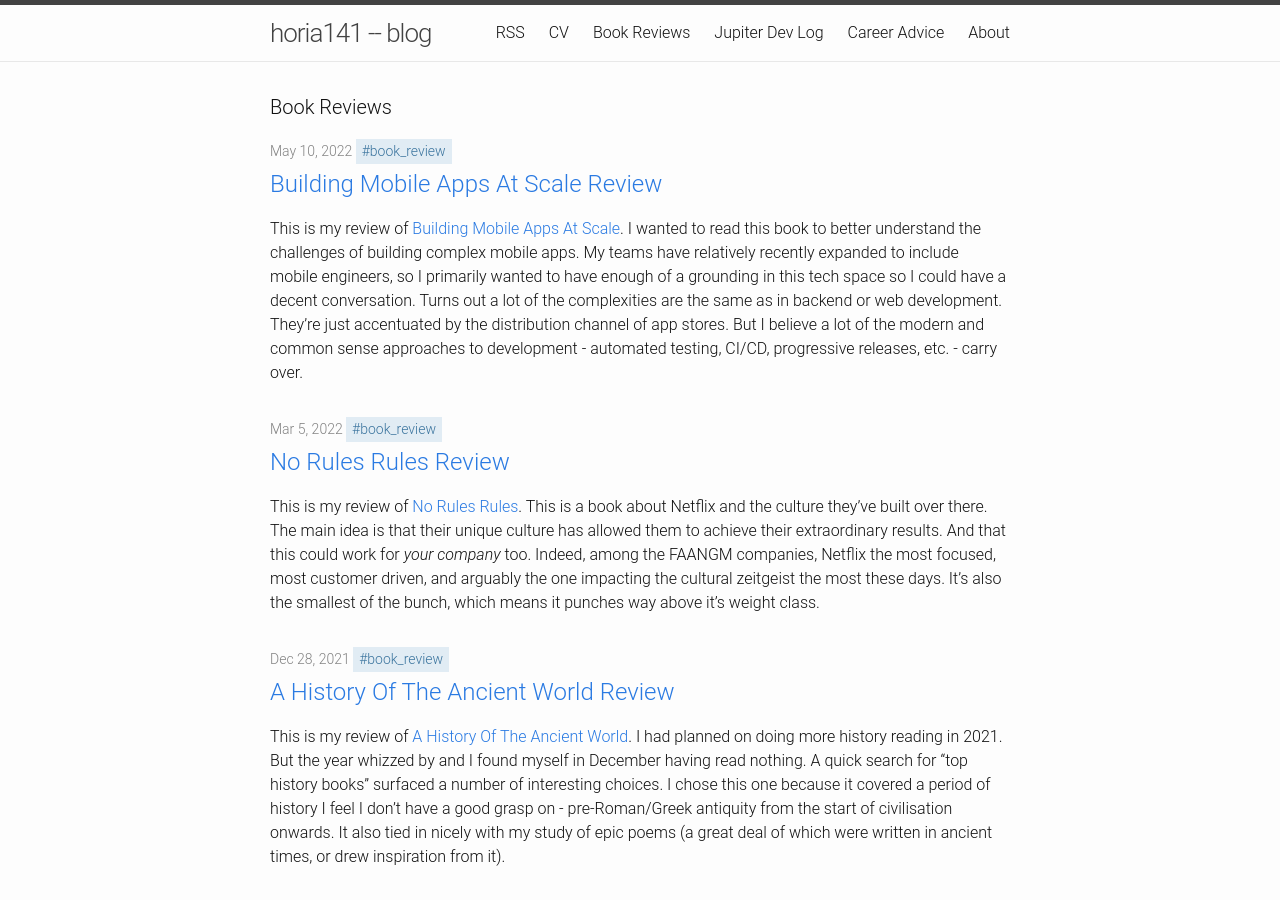
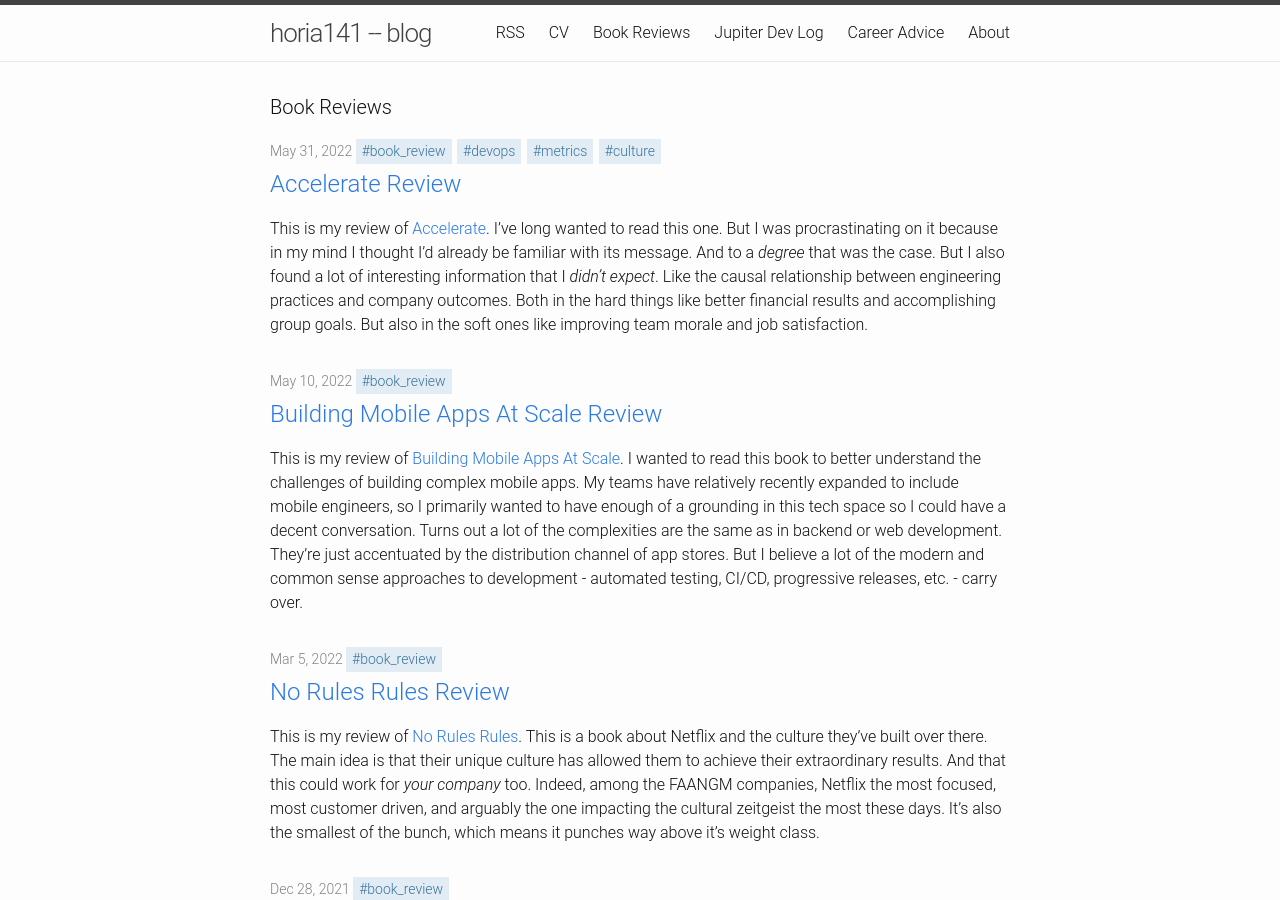
Before and after one commit to horia141/horia141.github.io, a Jekyll site: the page built from book-reviews.html, in a window 1280 px wide and 900 px high. Built offline with Jekyll 4.4.1, drawn with Linux system fonts in a browser that asks for light colours; comment, search, counter and statistics services are not loaded.

Commit message:
Add Accelerate book review

```diff
--- /dev/null
+++ b/_book_reviews/2022-05-31-accelerate-review.md
@@ -0,0 +1,26 @@
+---
+published: true
+layout: post
+date: '2022-05-31 07:00'
+categories: post
+tags: book_review devops metrics culture
+comments: true
+math: true
+title: 'Accelerate Review'
+---
+This is my review of [Accelerate](https://itrevolution.com/accelerate-book/). I've long wanted to read this one. But
+ I was procrastinating on it because in my mind I thought I'd already be familiar with its message. And to a
+  _degree_ that was the case. But I also found a lot of interesting information that I _didn't expect_. Like the causal relationship between engineering practices and company outcomes. Both in the hard things like better financial results and accomplishing group goals. But also in the soft ones like improving team morale and job satisfaction.
+
+The main idea of the book is that there are a core set of practices which have a very positive influence on a company. These span engineering, management, and culture. These reinforce each other too. And also causally lead to these the better outcomes from above.
+
+The book has three main parts. The first focuses on the author's findings. They start with approaches to measuring
+ engineering organisations performance. Here they present the famous [accelerate metrics](https://linearb.io/dora-space-metrics). These are the delivery lead time, deployment frequency, MTTR, and change fail percentage. What I liked here was the focus on metrcs that are easy to measure and easy to translate across companies. These these chose to the detriment of more complete metrics like "feature lead time". This is more accurate in the context of a single team. But it varies too much across companies or teams to be meaningful. After this they also looked at measuring culture, and the link between DevOps and better culture. The focus here was on [Westrum's generative culture](https://cloud.google.com/architecture/devops/devops-culture-westrum-organizational-culture) and its benefits.
+
+With these notions of performance out of the way, the authors went over the various factors influencing these metrics. They focused in turn on technical practices, architecture, infosec, management practices, team health, and leadership support. All had some clear influence on the performance metrics, with good causality established.
+
+The second part presents the research approaches. There's a very short introduction to pshychometrics and survey theory too. But just a scratch on the surface. At this point you kind of have to believe the authors. Or go and read their published research.
+
+The third and shortest part is a case-study of ING Netherlands. More specifically their transformation from "the IT function" to a critical part of the business. Since my wife actually works there I could contextualize a lot of the information presented. And for the most part it was accurate and showcased a nice and complex transformation.
+
+In the end I liked this book. I didn't learn anything new. I actually somehow managed to work only in these sorts of environmens since forever. So they seem like "the natural and only way" of doing things. But it did reinforce the main approaches. And especially this idea of creating a continuously learning organisation. And I have some _science_ to throw at people next time there's an argument.
--- a/book-reviews.html
+++ b/book-reviews.html
@@ -18,7 +18,7 @@ title: "Book Reviews"
 
           <ul class="tags">
             {% for tag in post.tags %}
-            <li>#{{ post.tags }}</li>
+            <li>#{{ tag }}</li>
             {% endfor %}
           </ul>
 
--- a/career.html
+++ b/career.html
@@ -18,7 +18,7 @@ title: "Career Advice"
 
           <ul class="tags">
             {% for tag in post.tags %}
-            <li>#{{ post.tags }}</li>
+            <li>#{{ tag }}</li>
             {% endfor %}
           </ul>
 
--- a/index.html
+++ b/index.html
@@ -19,7 +19,7 @@ title: "Horia's Blog"
 
           <ul class="tags">
             {% for tag in post.tags %}
-            <li>#{{ post.tags }}</li>
+            <li>#{{ tag }}</li>
             {% endfor %}
           </ul>
 
--- a/jupiter.html
+++ b/jupiter.html
@@ -18,7 +18,7 @@ title: "Jupiter Dev Log"
 
           <ul class="tags">
             {% for tag in post.tags %}
-            <li>#{{ post.tags }}</li>
+            <li>#{{ tag }}</li>
             {% endfor %}
           </ul>
 
```
